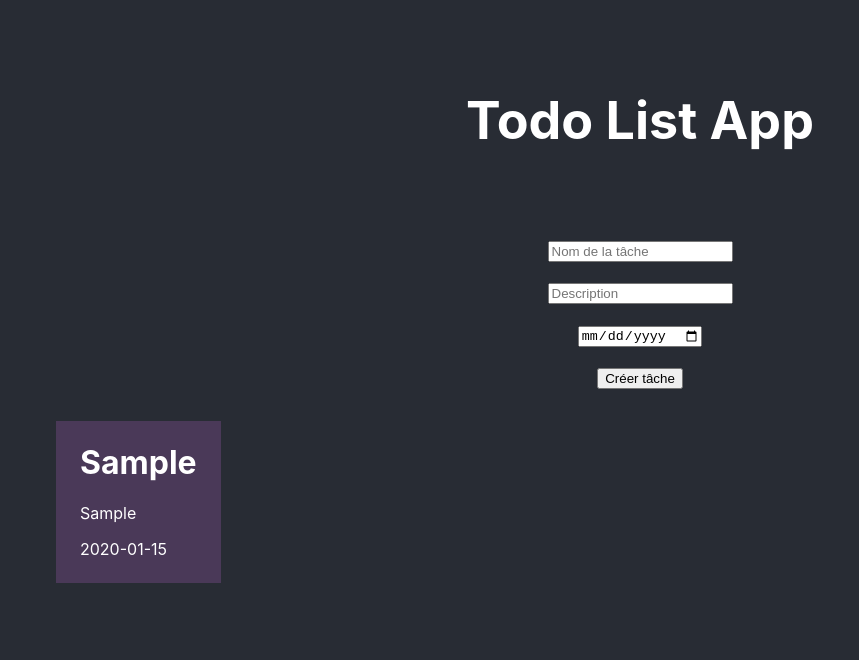
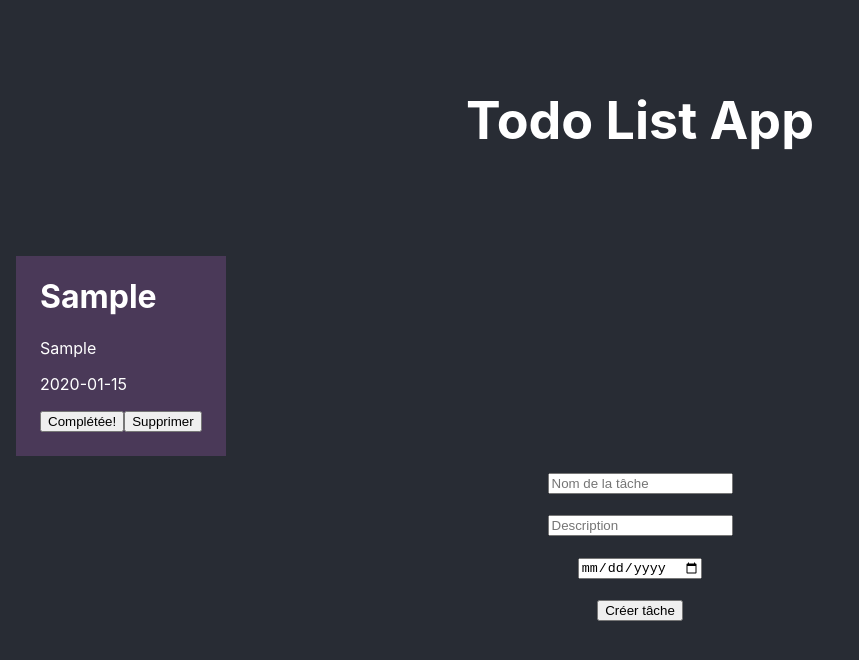
Before and after one commit to SalomePechin/todo-list, a React (Create React App) app: page / in a window 1280 px wide. Both pictures are taken after typing "Sample", "Sample", "2020-01-15" into the empty fields and a click on the button "Créer tâche". Shown: the top 660 px of the page, without its empty margins (0-859 px from the left). Built offline with nearby package versions, Linux system fonts and the light colour scheme.

Commit message:
complétion et suppression d'une tâche implémentées

```diff
--- a/src/App.js
+++ b/src/App.js
@@ -1,5 +1,4 @@
 import './App.css';
-import react from 'react';
 import TaskList from './components/TaskList';
 import { useState } from 'react';
 import { v4 as uuidv4 } from 'uuid';
@@ -12,11 +11,11 @@ function App() {
   const [name, setName] = useState('');
   const [desc, setDesc] = useState('');
   const [date, setDate] = useState('');
-  const [value, setValue] = useState('');
 
   function handleCreate(event) {
+    event.preventDefault();
     if (name && desc && date) {
-      const newList = list.concat({ nameid: uuidv4(), name, desc, date });
+      const newList = list.concat({ id: uuidv4(), name, desc, date });
       setList(newList);
     } else {
       alert('Veuillez renseigner tous les champs.');
@@ -24,8 +23,12 @@ function App() {
     setName('');
     setDesc('');
     setDate('');
+  }
 
-    event.preventDefault();
+  function handleRemove(index) {
+    const removeList = list;
+    removeList.splice(index, 1);
+    setList(removeList);
   }
 
   return (
@@ -33,16 +36,17 @@ function App() {
       <header className="App-header">
         <h1 className="App-title">Todo List App</h1>
       </header>
+
+      <TaskList list={list} handleRemove={handleRemove} />
+
       <form onSubmit={handleCreate} className="NewTaskInput">
         <input type="text" placeholder="Nom de la tâche" value={name} onChange={(e) => setName(e.target.value)} /><br /><br />
-        <input type="text" placeholder="Description" value={desc} onChange={(e) => setDesc(e.target.value)} /><br /><br />
+        <input type="textarea" placeholder="Description" value={desc} onChange={(e) => setDesc(e.target.value)} /><br /><br />
         <input type="date" placeholder="Date limite" value={date} onChange={(e) => setDate(e.target.value)} /><br /><br />
         <button type="submit">
           Créer tâche
         </button>
       </form>
-      <TaskList list={list} />
-
     </div>
   );
 }
--- a/src/components/Task.css
+++ b/src/components/Task.css
@@ -1,4 +1,4 @@
-div.Task {
+.Task {
     /*display: inline-block;
     min-height: 5vh;
     min-width: 5vw;
@@ -9,7 +9,11 @@ div.Task {
     height: auto;
     padding: 0em 1.5em 1.5em 1.5em;
     word-wrap: break-word;
-    list-style: none;
     border: 1em solid #282c34;
     background-color: #4a3958;
+    cursor: pointer;
 }
+
+.done {
+    opacity: 0.5;
+}
--- a/src/components/Task.js
+++ b/src/components/Task.js
@@ -1,17 +1,21 @@
 import './Task.css';
 import React from "react";
+import { useState } from 'react/cjs/react.development';
 
-function Task({ task }) {
+function Task({ task, handleRemove }) {
+
+    const [isComplete, setIsComplete] = useState(false);
 
     return (
-        <div className="Task">
-            <li>
-                <div>{task.id}</div>
+        <>
+            <div id={task.id} key={task.id} name="task" value={task.id} className={isComplete ? "Task done" : "Task"}>
                 <h1>{task.name}</h1>
                 <p>{task.desc}</p>
-                <div>{task.date}</div>
-            </li>
-        </div>
+                <p>{task.date}</p>
+                <button id={task.id} onClick={() => setIsComplete(!isComplete)}>Complétée!</button>
+                <button id={task.id} onClick={() => handleRemove(task.id)}>Supprimer</button>
+            </div>
+        </>
     );
 }
 
--- a/src/components/TaskList.js
+++ b/src/components/TaskList.js
@@ -1,18 +1,16 @@
 import './List.css';
 import React from "react";
-import { useState } from 'react';
 import Task from './Task';
-import { filterItems } from '@babel/helper-compilation-targets';
 
-function TaskList({ list }) {
+function TaskList({ list, handleRemove  }) {
 
     return (
         <div className="TaskList">
-            <ul>
-                {(list || []).map(task => (
-                    <Task key={task.id} task={task} />
-                ))}
-            </ul>
+            {(list || []).map(task => {
+                return (
+                    <Task key={task.id} task={task} handleRemove={handleRemove} />
+                )
+            })}
         </div>
     );
 }
```
Also changed, not shown: src/components/TaskList.css (added).
